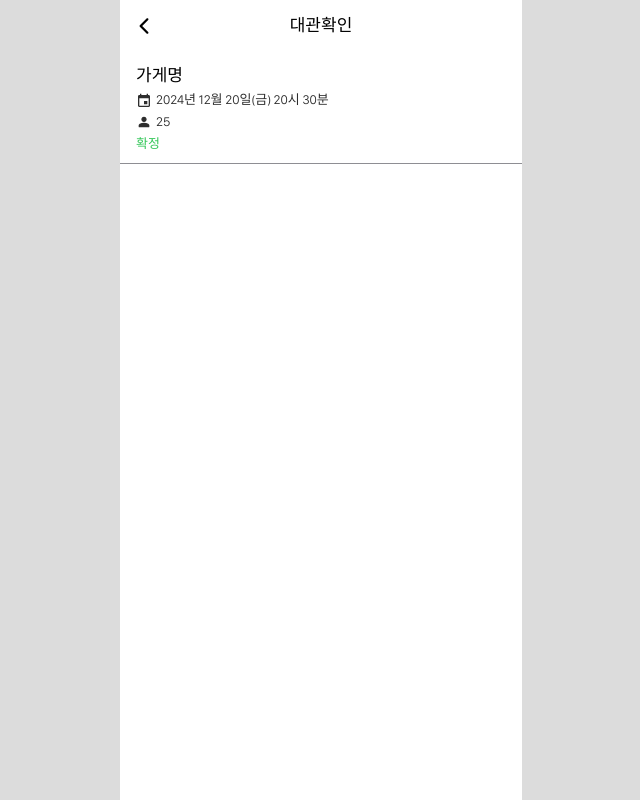
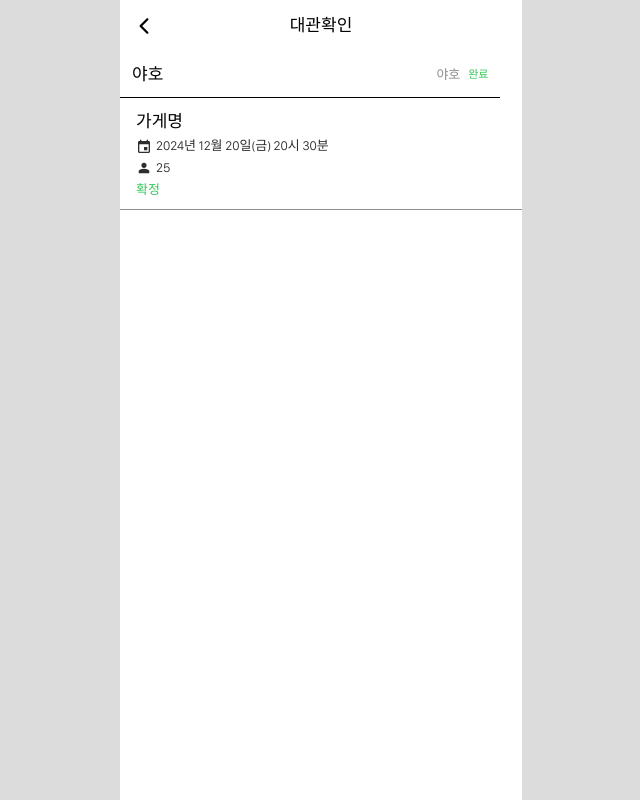
Before and after one commit to UMC-DEMO-PROJECT/Chat-Sul, a React (Vite) app: page /user/reserve-list in a window 1280 px wide. Shown: the whole page, without its empty margins (319-959 px from the left). Built offline with nearby package versions, Linux system fonts and the light colour scheme.

Commit message:
refactor:post 메인div수정 p수정

```diff
--- a/src/shared/ui/Modal/exampleTwo.tsx
+++ b/src/shared/ui/Modal/exampleTwo.tsx
@@ -3,6 +3,7 @@ import TopBar from '../TopBar/TopBar';
 import ModalLayout from './ModalLayout/ModalLayout';
 import TmpRentarCard from '../../../components/User/ReserveList/TmpRentarCard';
 import AlertTwoButton from './Alert/AlertTwoButton';
+import Post from '../Post/Post';
 
 const Example = () => {
   const [isOpen, setIsOpen] = useState<boolean>(false);
@@ -17,6 +18,7 @@ const Example = () => {
   return (
     <>
       <TopBar title="대관확인" onFirstClick={() => {}} />
+      <Post title="야호" date="야호" isReceived={true} />
       <TmpRentarCard
         onClick={() => {
           setIsOpen(true);
--- a/src/shared/ui/Post/Post.tsx
+++ b/src/shared/ui/Post/Post.tsx
@@ -19,10 +19,10 @@ interface PostProps {
 const Post = ({ title, onClick, date, isReceived }: PostProps) => {
   return (
     <div
-      className="w-[380px] h-[46px] pl-6 pr-3 py-3 bg-white border-b border-black justify-between items-center flex overflow-hidden "
+      className="w-[380px] h-[46px] p-3 bg-white border-b-[0.2px] border-black justify-between items-center flex overflow-hidden "
       onClick={onClick}
     >
-      <div className="text-black text-[17px] leading-snug">{title}</div>
+      <p className="text-black text-[17px] leading-snug font-[590]">{title}</p>
       <div className="justify-center items-center gap-2 flex">
         <div className="text-[#8e8e93] text-[13px] font-normal leading-[18px]">
           {date}
```
